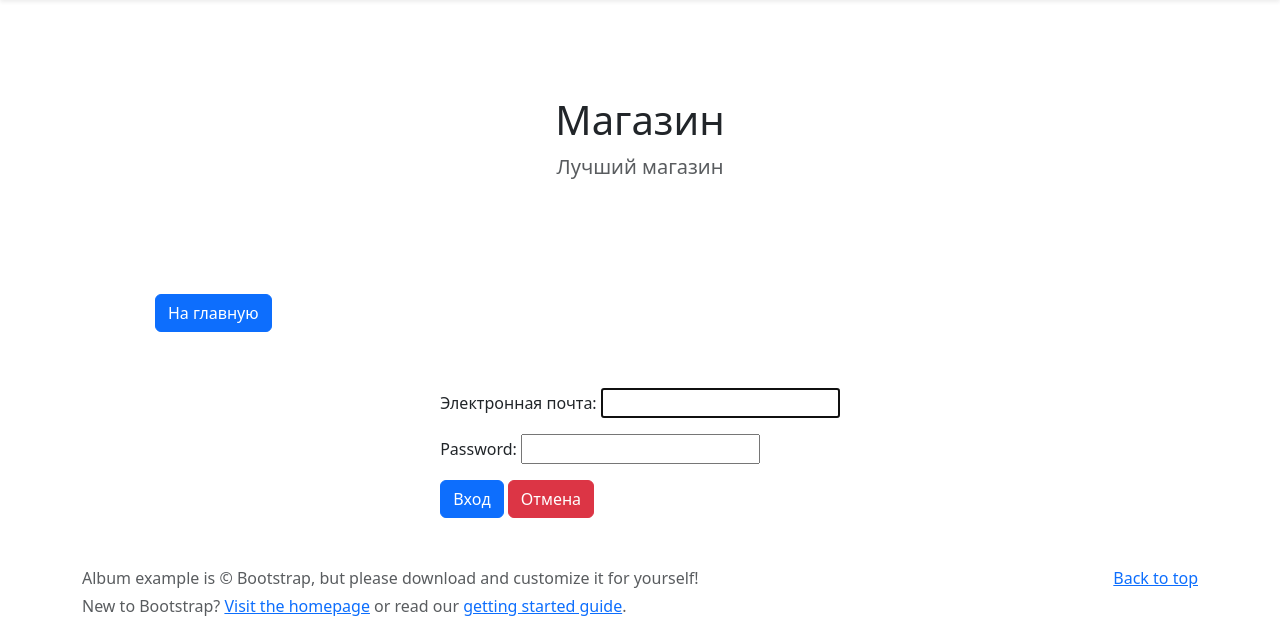
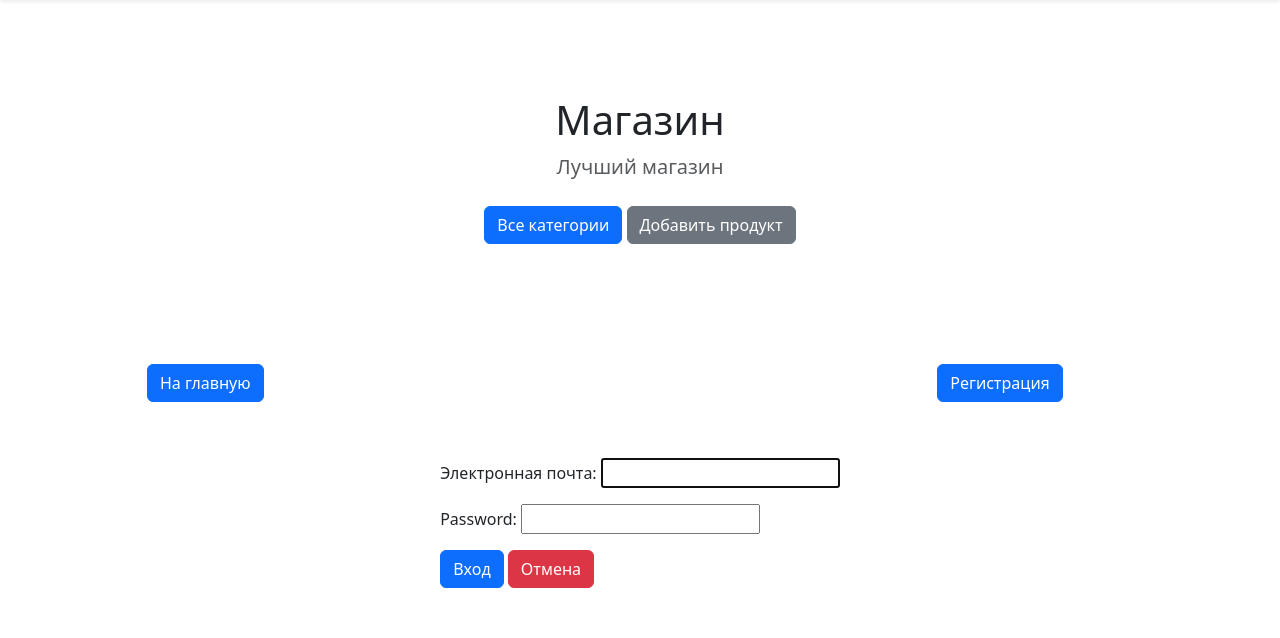
Before and after one commit to GeorgyPool/my_website, a Django app: page /users/login/ in a window 1280 px wide. Shown: the part 56-694 px from the top of the page. Run offline with Django 5.2, Linux system fonts and the light colour scheme; some libraries are stand-ins or nearby versions.

Commit message:
changed logic of view, add LoginRequiredMixin for app catalog

```diff
--- a/catalog/templates/catalog/base.html
+++ b/catalog/templates/catalog/base.html
@@ -95,10 +95,8 @@
             <div class="col-lg-6 col-md-8 mx-auto"><h1 class="fw-light">Магазин</h1>
                 <p class="lead text-body-secondary">Лучший магазин</p>
                 <p>
-                    {% if user.is_authenticated %}
                     <a href="{% url 'catalog:all_category' %}" class="btn btn-primary my-2">Все категории</a>
                     <a href="{% url 'catalog:add_product' %}" class="btn btn-secondary my-2">Добавить продукт</a>
-                    {% endif %}
                 </p>
             </div>
         </div>
--- a/catalog/templates/catalog/home.html
+++ b/catalog/templates/catalog/home.html
@@ -19,12 +19,10 @@
                     <div class="card-body"><p class="card-text">{{ info.name_product }}</p>
                         <p class="card-text">{{ info.descriptions }}</p>
                         <div class="d-flex justify-content-between align-items-center">
-                            {% if user.is_authenticated %}
                             <div class="btn-group">
                                 <a class="p-2 btn btn-outline-primary" href="{% url 'catalog:product_detail' info.pk %}"
                                    role="button">Подробнее</a>
                             </div>
-                            {% endif %}
                             <small class="text-body-secondary"></small></div>
                     </div>
                 </div>
--- a/config/settings.py
+++ b/config/settings.py
@@ -14,7 +14,7 @@ import os
 from pathlib import Path
 
 from django.conf.global_settings import (AUTH_USER_MODEL, LOGIN_REDIRECT_URL,
-                                         LOGOUT_REDIRECT_URL)
+                                         LOGIN_URL, LOGOUT_REDIRECT_URL)
 from dotenv import load_dotenv
 
 load_dotenv(override=True)
@@ -141,6 +141,7 @@ AUTH_USER_MODEL = "users.CustomUser"
 
 LOGIN_REDIRECT_URL = "catalog:home"
 LOGOUT_REDIRECT_URL = "users:login"
+LOGIN_URL = "users:login"
 
 EMAIL_HOST = "smtp.yandex.ru"
 EMAIL_PORT = 465
--- a/users/templates/users/login.html
+++ b/users/templates/users/login.html
@@ -4,8 +4,19 @@
 
 {% block content %}
 
-<div class="col-4 d-flex justify-content-center">
-    <a href="{% url 'catalog:home' %}" class="btn btn-primary">На главную</a>
+
+<div class="col-12">
+    <div class="row">
+
+        <div class="col-4 d-flex justify-content-center">
+            <a href="{% url 'catalog:home' %}" class="btn btn-primary">На главную</a>
+        </div>
+
+        <div class="col-6 d-flex justify-content-end">
+            <a href="{% url 'users:register' %}" class="btn btn-primary">Регистрация</a>
+        </div>
+
+    </div>
 </div>
 
 <h1 class="text-center text-white">Вход</h1>
```
Also changed, not shown: catalog/views.py (+5 -4 lines).
